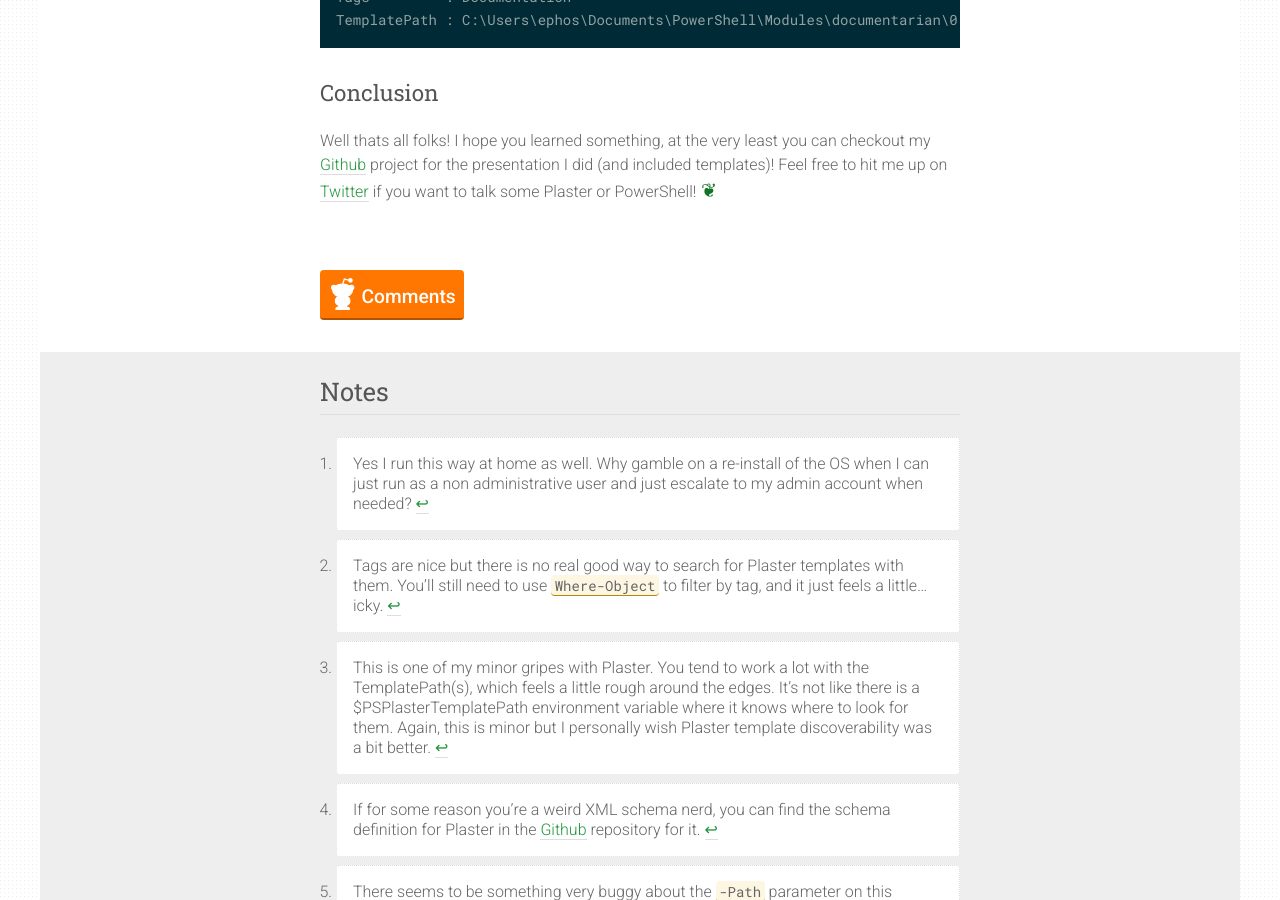
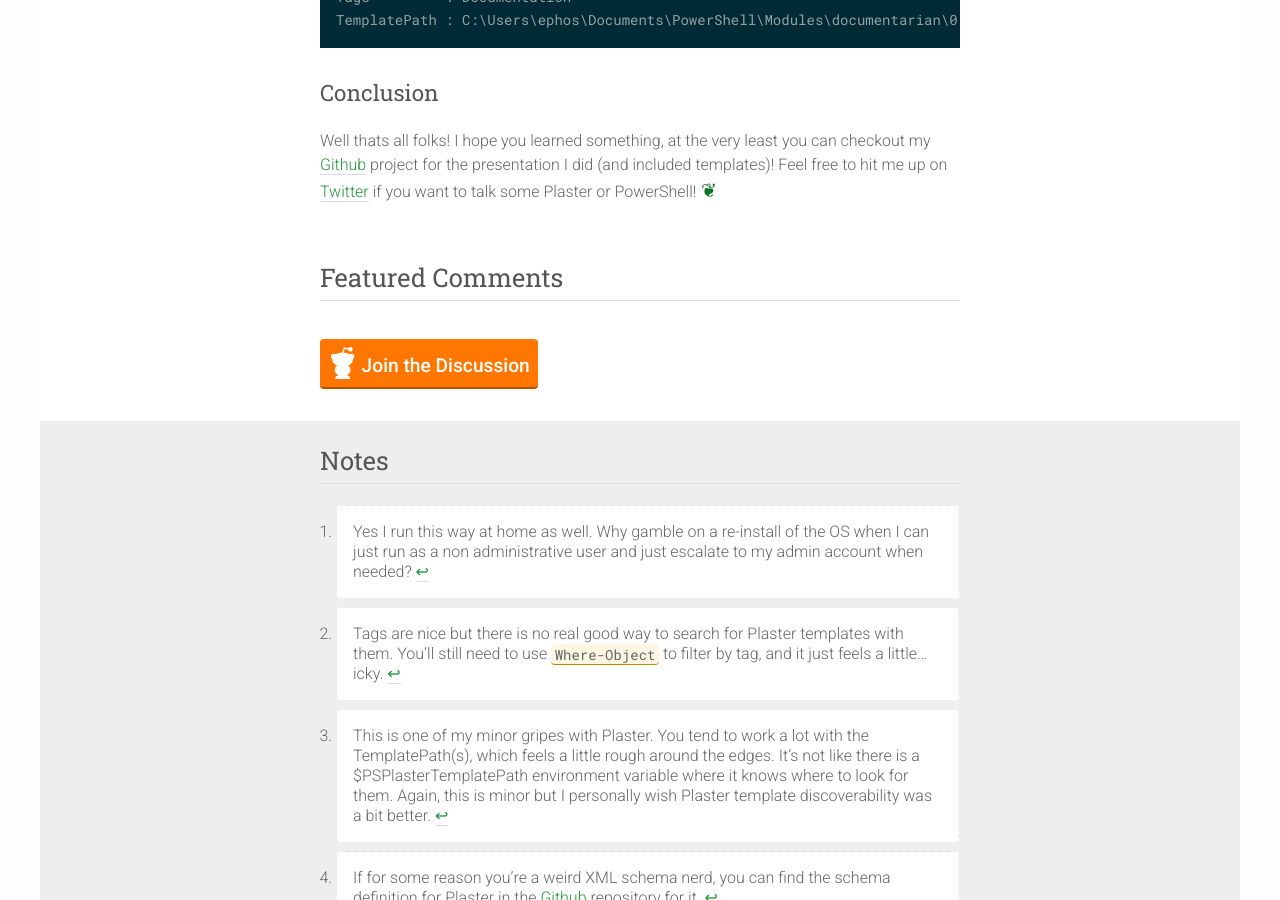
Before and after one commit to picobellobv/ephos.github.io, a Jekyll site: the page built from _posts/2018-4-30-Lets-Get-Plastered.md, in a window 1280 px wide and 900 px high, scrolled down 18116 px. Built offline with Jekyll 4.4.1, drawn with Linux system fonts in a browser that asks for light colours; a script that is not in the unit is left out; part of the change alters nothing that is shown.

Commit message:
Updated Plaster Post.
-Added a featured Reddit commit.

```diff
--- a/_posts/2018-4-30-Lets-Get-Plastered.md
+++ b/_posts/2018-4-30-Lets-Get-Plastered.md
@@ -4,6 +4,8 @@ teaser: Have you often sat staring off at all the other languages having fun sca
 category: powershell
 tags: [powershell]
 reddit_post: https://www.reddit.com/r/PowerShell/comments/8g5fsk/blog_update_lets_get_plastered/
+featured_comments:
+  - url: 'https://www.reddit.com/r/PowerShell/comments/8g5fsk/blog_update_lets_get_plastered/dy9imtw/'
 ---
 
 ## Lets Get Plastered!
```
